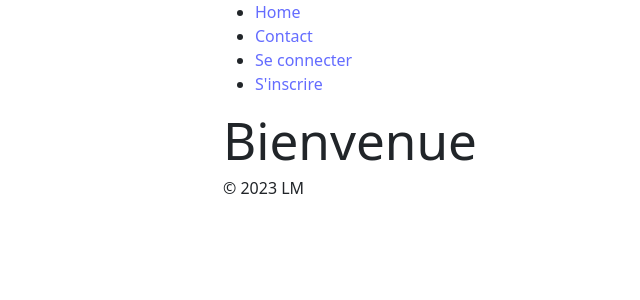
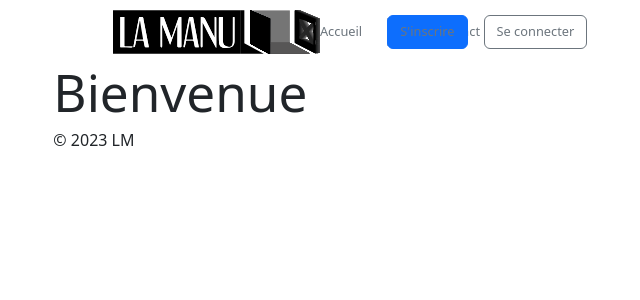
Before and after one commit to MRCThomas/LaManuBox-project, a React (Vite) app: page / in a window 1280 px wide. Shown: the top 300 px of the page, without its empty margins (290-930 px from the left). Built offline with nearby package versions, Linux system fonts and the light colour scheme.

Commit message:
style-nav finish

```diff
--- a/index.html
+++ b/index.html
@@ -1,4 +1,4 @@
-<!doctype html>
+<!DOCTYPE html>
 <html lang="en">
   <head>
     <meta charset="UTF-8" />
--- /dev/null
+++ b/src/assets/styles/Nav.css
@@ -0,0 +1,18 @@
+nav ul {
+  list-style: none;
+  font-size: 0.8rem;
+  width: 80%;
+}
+.nav_logo img {
+  height: 5.5vh;
+}
+
+nav {
+  height: 4rem;
+}
+.container_logo_link {
+  width: 45%;
+}
+.nav_ls a {
+  font-size: 0.8rem;
+}
--- a/src/components/Header.jsx
+++ b/src/components/Header.jsx
@@ -1,25 +1,41 @@
 import React from 'react'
-import { NavLink } from 'react-router-dom'
+import {Link, NavLink } from 'react-router-dom'
 
+import "../assets/styles/Nav.css"
+import logo from "../assets/images/logo-la-manu-box.svg"
 export default function Header() {
     return (
         <header>
-            <nav>
-                <ul>
+            <nav className='d-flex justify-content-center align-items-center'>
+                <ul className='d-flex justify-content-between p-0 m-0 '>
+                    <div className="container_logo_link d-flex justify-content-between ">
+                        <div className="nav_logo d-flex align-items-center">
+                            <img src={logo} alt="logo" />
+                        </div>
+                        <div className='nav_link d-flex align-items-center gap-4'>
                             <li>
-                        <NavLink to="/">Home</NavLink>
+                                <NavLink className="text-secondary" to="/">Accueil</NavLink>
                             </li>
                             <li>
-                        <NavLink to="contact">Contact</NavLink>
+                                <Link className="text-secondary m-0" to="/#box">Nos Box</Link>
                             </li>
                             <li>
-                        <NavLink to="login">Se connecter</NavLink>
+                                <NavLink className="text-secondary" to="contact">Contact</NavLink>
+                            </li>
+                        </div>
+                    </div>
+                   <div className='nav_ls d-flex align-items-center gap-3'>
+                        <li>
+                            <NavLink className="text-secondary btn btn-primary" to="sing-in">S'inscrire</NavLink>
                         </li>
                         <li>
-                        <NavLink to="sing-in">S'inscrire</NavLink>
+                            <NavLink className="text-secondary btn btn-outline-secondary  " to="login">Se connecter</NavLink>
                         </li>
+                    </div>
+
                 </ul>
             </nav>
+
         </header>
     )
 }
--- a/src/pages/Home.jsx
+++ b/src/pages/Home.jsx
@@ -2,6 +2,10 @@
 
 export default function Home() {
   return (
-    <h1>Bienvenue</h1>
+    <>
+      <h1>Bienvenue</h1>
+
+
+    </>
   )
 }
```
Lines whose indentation alone changed are shown as unchanged.
